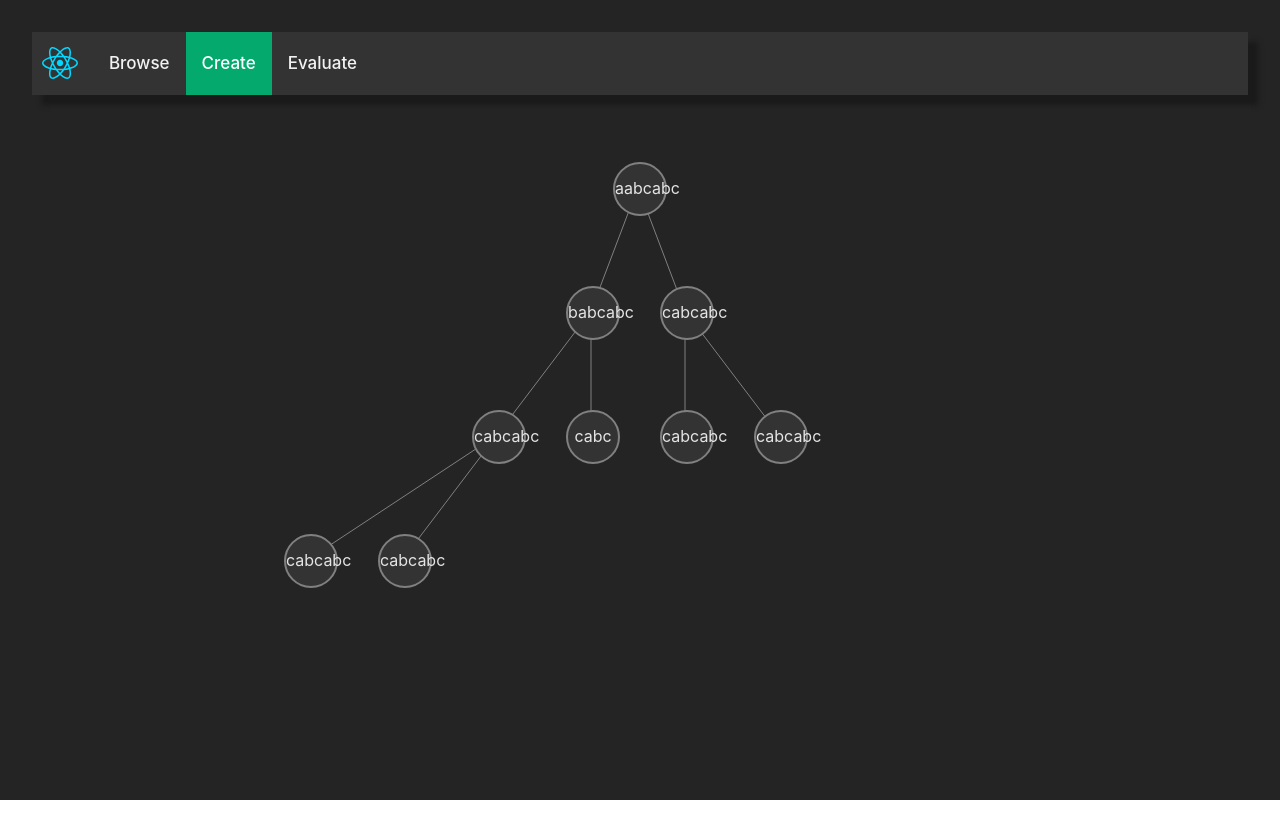
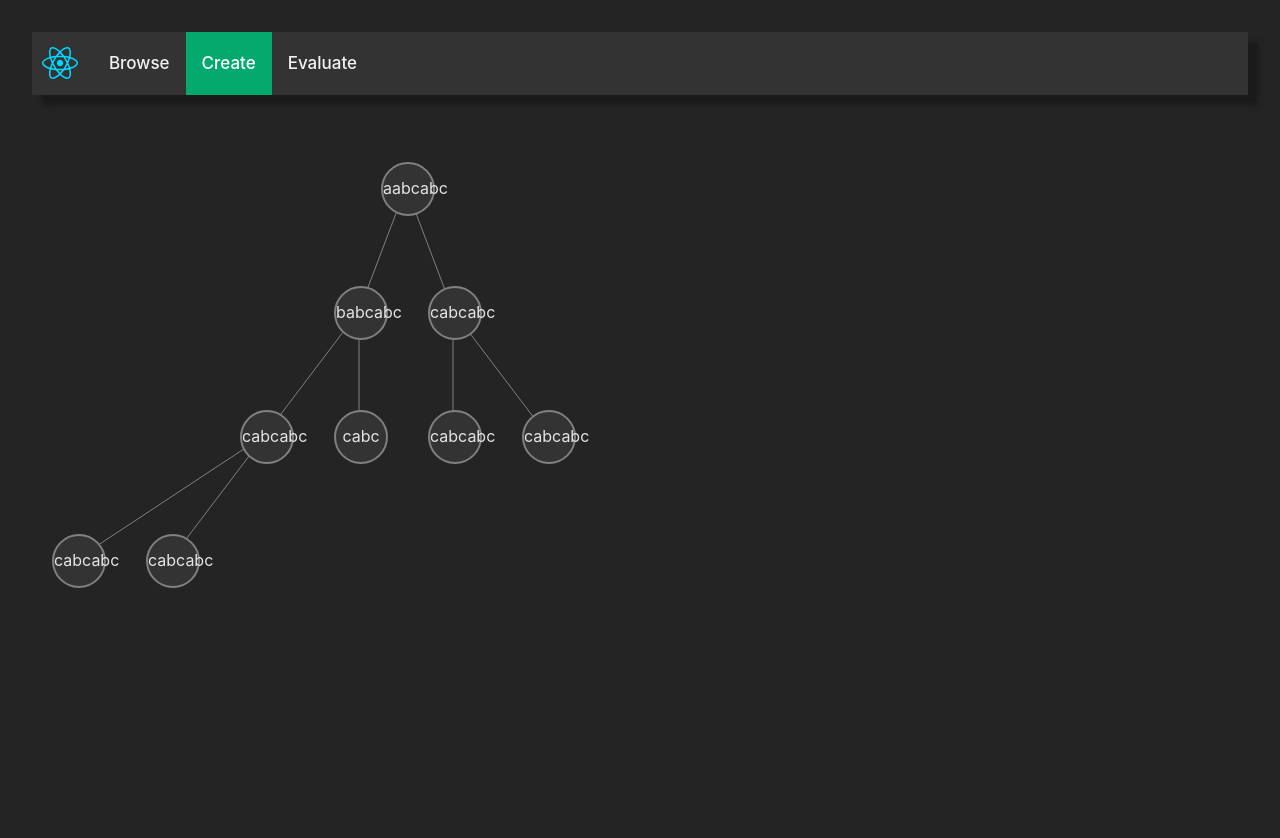
Before and after one commit to uoh-dev/decision-trees, a React (Vite) app in the folder frontend/: page / in a window 1280 px wide. Both pictures are taken after a click on the link "Create". Shown: the top 838 px of the page. Built offline with nearby package versions, Linux system fonts and the light colour scheme.

Commit message:
feat: draggable tree view

```diff
--- a/frontend/src/App.css
+++ b/frontend/src/App.css
@@ -82,10 +82,6 @@
   background-color: #333;
 }
 
-#creation-window {
-  overflow: scroll;
-}
-
 .node {
   height: 50px;
   width: 50px;
@@ -99,15 +95,28 @@
 }
 
 #creation-window {
-  display: "flex";
+  width: 64em;
+  height: 48em;
+  overflow: hidden;
+  position: relative;
+  user-select: none;
+  cursor: grab;
+}
+
+#creation-window:active {
+  cursor: grabbing;
+}
+
+#creation-nodes {
+  display: flex;
   flex-direction: column;
+  z-index: 2;
   position: absolute;
-  z-index: 2;
-  height: 750px;
-  width: 750px;
 }
 
 #creation-canvas {
+  /* Height has to be set via JS for some reason. */
+  /* #creation-nodes' height/width is used to do this. */
+  z-index: 1;
   position: absolute;
-  z-index: 1;
 }
--- a/frontend/src/Browse.tsx
+++ b/frontend/src/Browse.tsx
@@ -4,7 +4,7 @@ function Browse(props: { trees: { name: string, description: string }[], winStat
     return <>
         <Nav winState={props.winState} selected="browse"></Nav>
         <div style={{ display: "flex", float: "left" }}>
-            {props.trees.map(({ name, description }) => <div className="panel">
+            {props.trees.map(({ name, description }) => <div key={name} className="panel">
                 <h2 style={{ display: "inline" }}>{name}</h2><br />
                 <span style={{ fontStyle: "italic" }}>{description}</span>
             </div>)}
--- a/frontend/src/Create.tsx
+++ b/frontend/src/Create.tsx
@@ -3,18 +3,19 @@ import Nav from './Nav'
 
 function drawCanvas() {
     const crCanvas = document.getElementById("creation-canvas") as HTMLCanvasElement;
-    const crWindow = document.getElementById("creation-window");
-    crCanvas.width = crWindow!.clientWidth;
-    crCanvas.height = crWindow!.clientHeight;
+    const crNodes = document.getElementById("creation-nodes");
+    crCanvas.height = crNodes!.clientHeight;
+    crCanvas.width = crNodes!.clientWidth;
     const ctx = crCanvas!.getContext("2d");
+    console.log(ctx);
     ctx!.strokeStyle = "gray";
-    const rows = crWindow!.children;
+    const rows = crNodes!.children;
     for (let i = 0; i < rows.length - 1; i++) {
+
         const row = rows[i].children;
         const nextRow = rows[i + 1].children;
         for (let k = 0; k < row.length; k++) {
             const elem = row[k] as HTMLElement;
-            console.log(elem);
             const child0 = nextRow[2 * k] as HTMLElement;
             const child1 = nextRow[2 * k + 1] as HTMLElement;
             if (child0.style.visibility !== "hidden") {
@@ -33,19 +34,50 @@ function drawCanvas() {
     }
 }
 
+function enableDrag() {
+    let mouseDown = false;
+    let startX = 0;
+    let scrollLeft = 0;
+    let startY = 0;
+    let scrollTop = 0;
+    const slider = document.getElementById("creation-window");
+    slider!.addEventListener("mousemove", (e) => {
+        e.preventDefault();
+        if (!mouseDown) return;
+        slider!.scroll({
+            left: scrollLeft - e.pageX + slider!.offsetLeft + startX,
+            top: scrollTop - e.pageY + slider!.offsetTop + startY
+        });
+    });
+    slider!.addEventListener("mousedown", (e) => {
+        mouseDown = true;
+        startX = e.pageX - slider!.offsetLeft;
+        startY = e.pageY - slider!.offsetTop;
+        scrollLeft = slider!.scrollLeft;
+        scrollTop = slider!.scrollTop;
+    });
+    slider!.addEventListener("mouseup", () => {
+        mouseDown = false;
+    });
+    slider!.addEventListener("mouseleave", () => {
+        mouseDown = false;
+    });
+}
+
 function Create(props: { winState: (window: string) => void, tree: ({ measurement: string, threshold: number } | null)[] }) {
     useEffect(drawCanvas);
+    useEffect(enableDrag);
     const levels = [];
     for (let i = 1; i < props.tree.length; i *= 2) {
         levels.push(props.tree.slice(i - 1, i * 2 - 1))
     }
     return <>
         <Nav winState={props.winState} selected="create"></Nav>
-        <div style={{ width: "100%", height: "100%", display: "flex", justifyContent: "center" }}>
-            <canvas id="creation-canvas"></canvas>
-            <div id="creation-window">
-                {levels.map((lvl) => <div style={{ display: "flex", justifyContent: "center" }}>
-                    {lvl.map((node) => node === null ? <div className="node" style={{ visibility: "hidden" }} /> : <div className="node" title={"Threshold: " + node.threshold.toString()} style={{ textAlign: "center", lineHeight: "3" }}>{node.measurement}</div>)}
+        <div id="creation-window">
+            <canvas id="creation-canvas" />
+            <div id="creation-nodes">
+                {levels.map((lvl, k) => <div key={k} style={{ display: "flex", justifyContent: "center" }}>
+                    {lvl.map((node, l) => node === null ? <div key={l} className="node" style={{ visibility: "hidden" }} /> : <div key={l} className="node" title={"Threshold: " + node.threshold.toString()} style={{ textAlign: "center", lineHeight: "3" }}>{node.measurement}</div>)}
                 </div>)}
             </div>
         </div>
```
